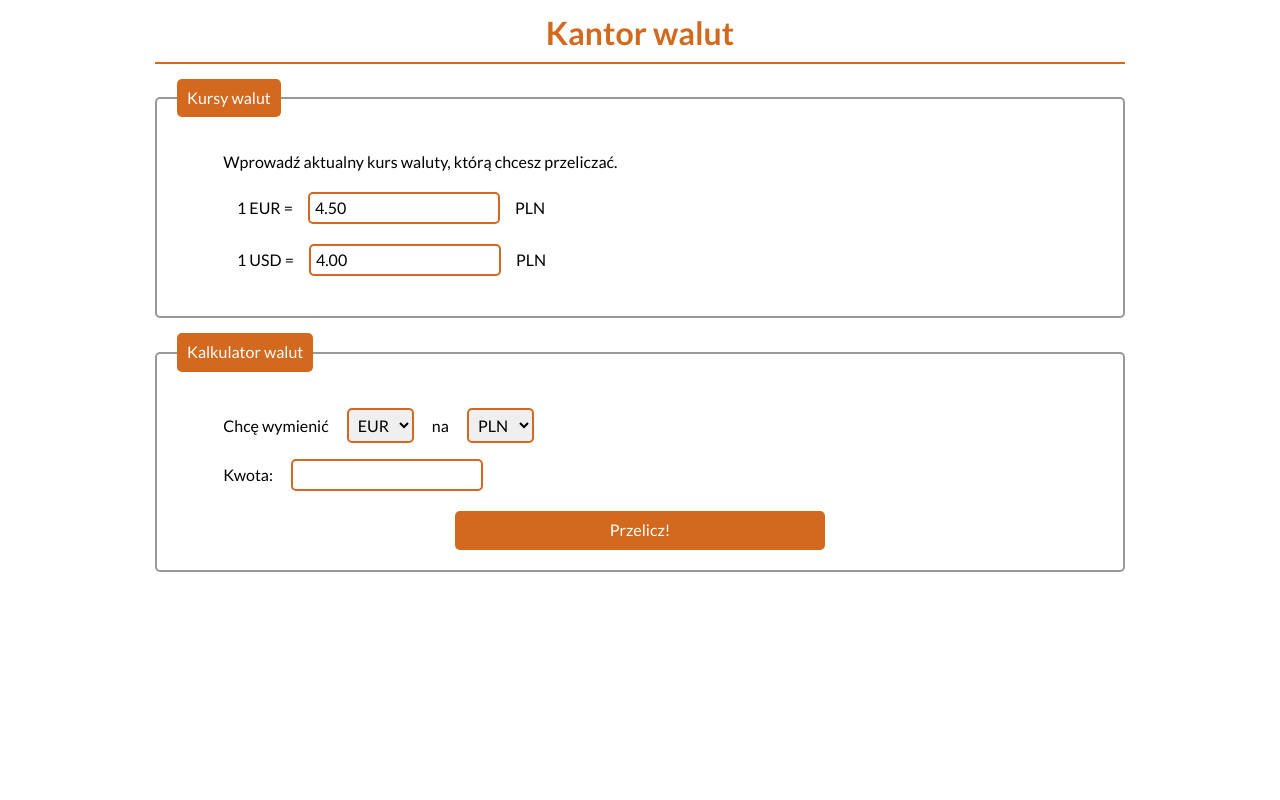
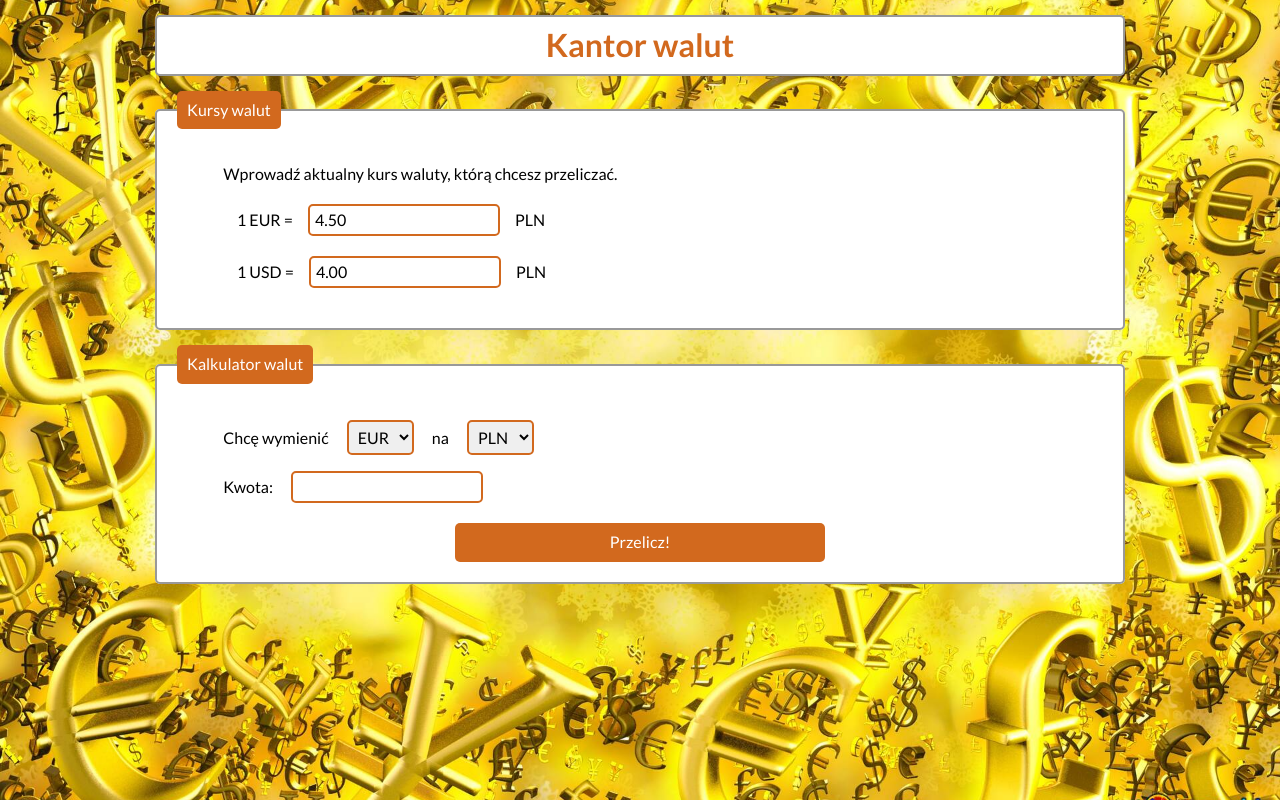
Before and after one commit to dickjaeger/Currency-converter, a plain HTML site: page index.html in a window 1280 px wide. Drawn offline with nearby package versions, Linux system fonts and the light colour scheme.

Commit message:
added backgroud image

```diff
--- a/css/form.css
+++ b/css/form.css
@@ -9,12 +9,15 @@
     max-width: 1000px;
     text-align: center;
     margin:15px 15px;
-    padding-bottom: 10px;
+    padding: 10px;
     color: chocolate;
-    border-bottom: solid 2px chocolate
+    border: solid 2px #999;
+    border-radius: 5px;
+    background-color: white;
 }
 
 .form__fieldset {
+    background-color: #fff;
     border: solid 2px #999;
     border-radius: 5px;
     padding: 20px;
--- a/css/style.css
+++ b/css/style.css
@@ -8,4 +8,7 @@ html {
 
 body {
     font-family: 'Lato', sans-serif;
-}
+    background-image: url("../images/background-image.jpg");
+    background-attachment: fixed;
+    background-position: center;
+    background-size: cover;
```
Also changed, not shown: images/background-image.jpg (added).
